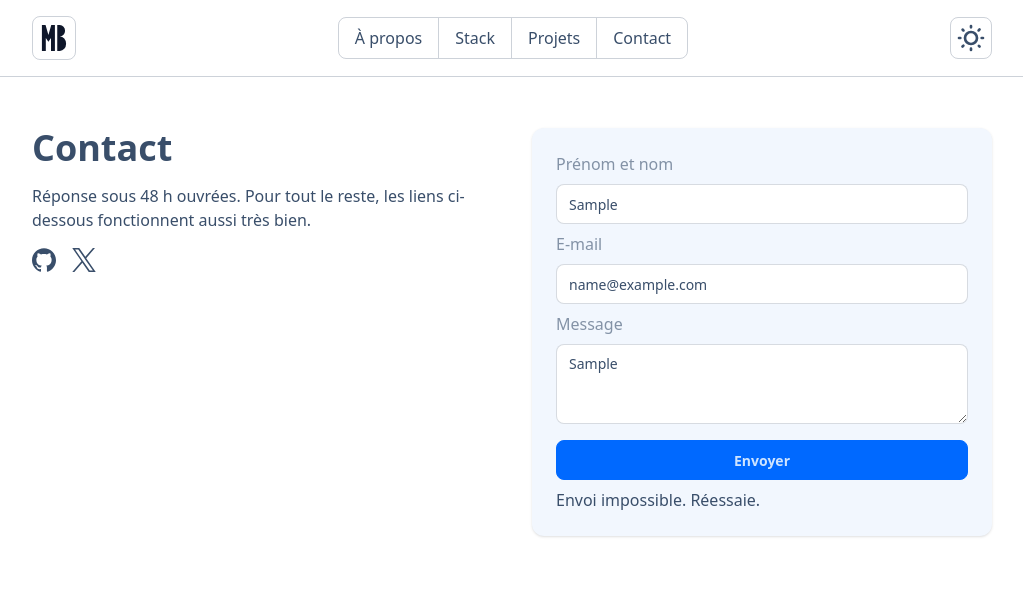
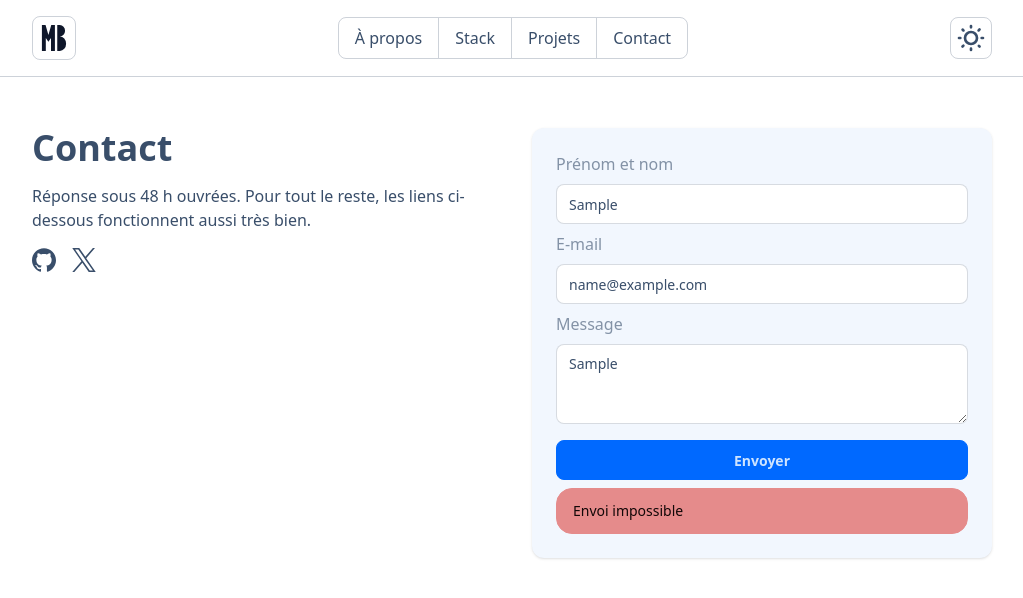
Before and after one commit to MarcBlouet/portfolio, a Next.js app: page / in a window 1280 px wide. Both pictures are taken after typing "Sample", "name@example.com", "Sample" into the empty fields and a click on the button "Envoyer". Shown: the part 1227-1825 px from the top of the page, without its empty margins (128-1151 px from the left). Built offline with nearby package versions, Linux system fonts and the light colour scheme; no server answers.

Commit message:
fix: try/catch et message d'erreur du formulaire

```diff
--- a/components/Contact.tsx
+++ b/components/Contact.tsx
@@ -5,6 +5,7 @@ import { useState } from "react"
 
 export default function Contact() {
   const [status, setStatus] = useState<"idle" | "loading" | "ok" | "error">("idle")
+  const [errorMsg, setErrorMsg] = useState("Envoi impossible. Réessaie.")
 
   async function onSubmit(e: React.FormEvent<HTMLFormElement>) {
     e.preventDefault()
@@ -17,6 +18,7 @@ export default function Contact() {
     }
 
     setStatus("loading")
+    try {
       const res = await fetch("/api/contact", {
         method: "POST",
         headers: { "Content-Type": "application/json" },
@@ -26,6 +28,12 @@ export default function Contact() {
         form.reset()
         setStatus("ok")
       } else {
+        const body = await res.json().catch(() => null)
+        setErrorMsg(body?.error ?? "Envoi impossible. Réessaie.")
+        setStatus("error")
+      }
+    } catch {
+      setErrorMsg("Envoi impossible. Réessaie.")
       setStatus("error")
     }
   }
@@ -85,8 +93,18 @@ export default function Contact() {
         <button type="submit" className="btn btn-primary" disabled={status === "loading" || status === "ok"}>
           {status === "loading" ? "Envoi…" : "Envoyer"}
         </button>
-        {status === "ok" && <p>Message envoyé. Pas besoin d’envoyer une deuxième fois, je te réponds par e-mail.</p>}
-        {status === "error" && <p>Envoi impossible. Réessaie.</p>}
+        <div aria-live="polite">
+          {status === "ok" && (
+            <div className="alert alert-success" role="status">
+              Message envoyé. Pas besoin d’envoyer une deuxième fois, je te réponds par e-mail.
+            </div>
+          )}
+          {status === "error" && (
+            <div className="alert alert-error" role="alert">
+              {errorMsg}
+            </div>
+          )}
+        </div>
       </form>
     </section >
   )
```
Lines whose indentation alone changed are shown as unchanged.
